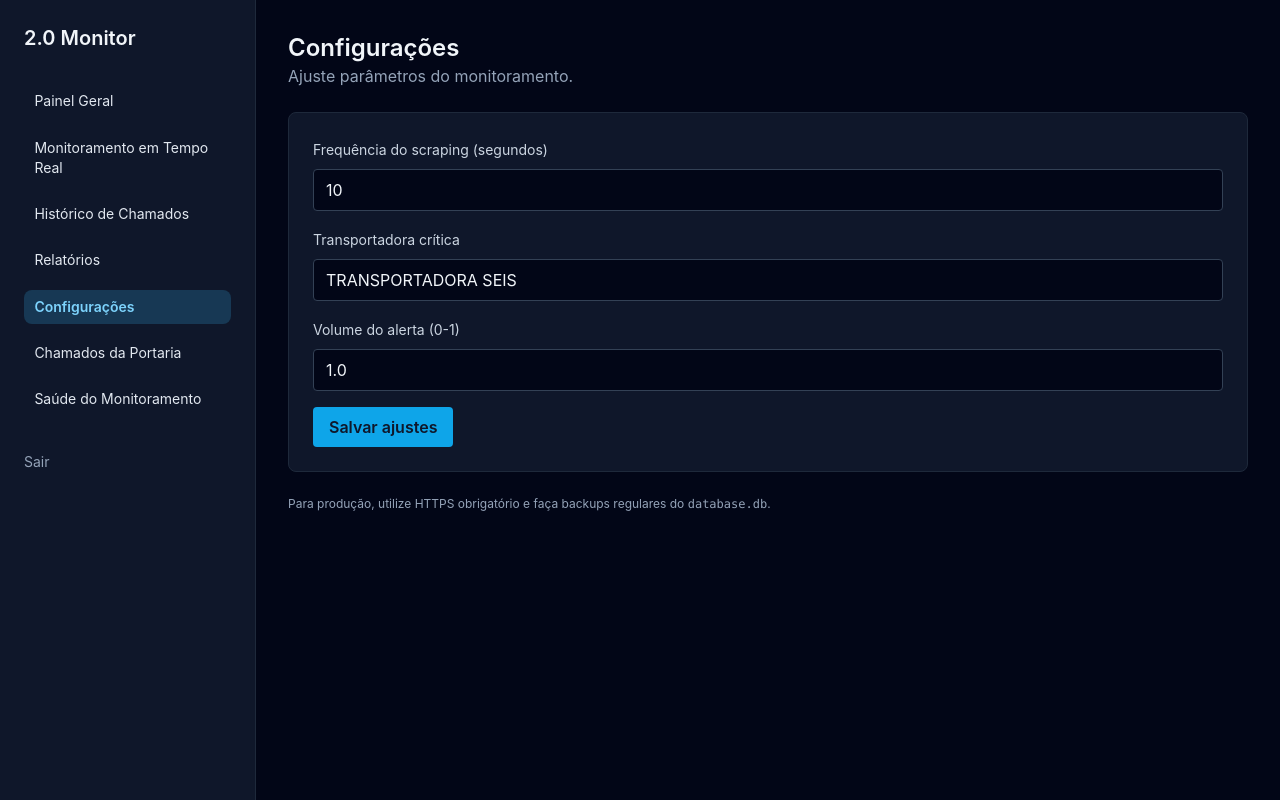
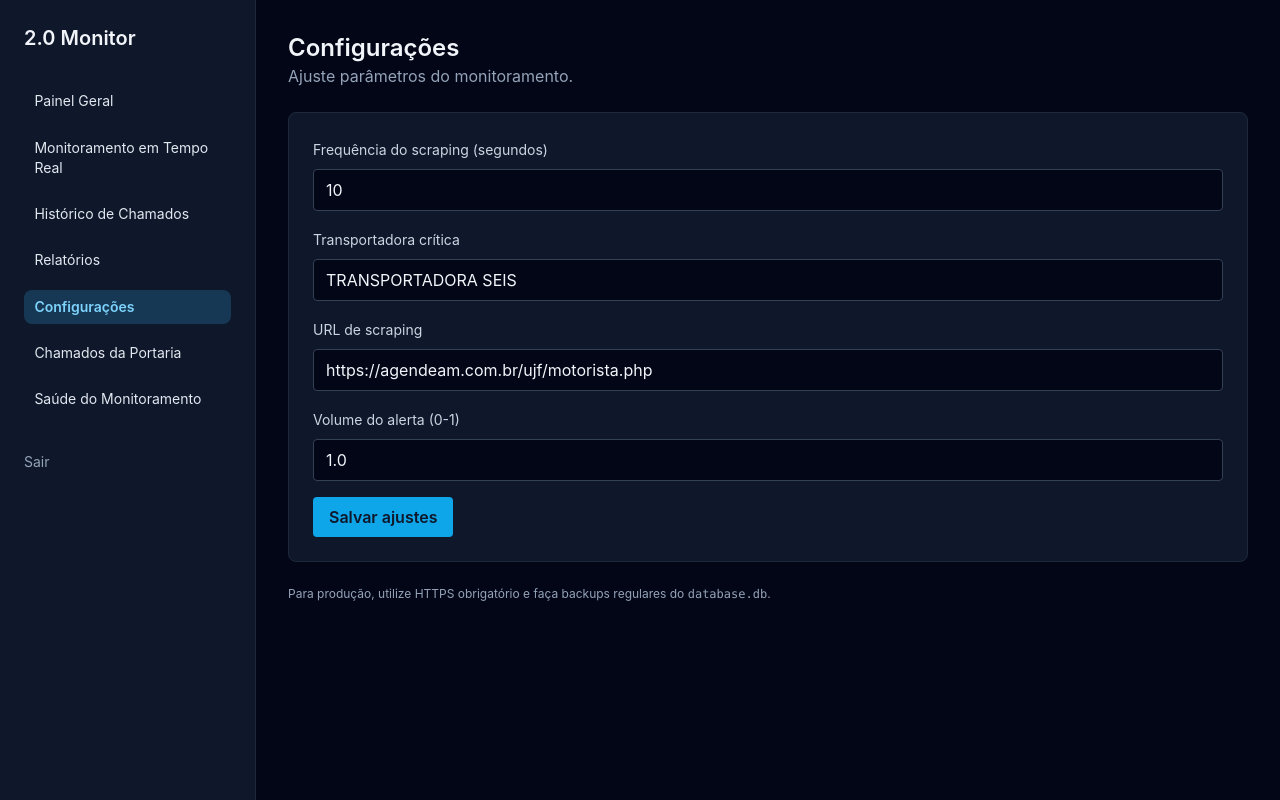
Before and after one commit to papailindonet-eng/2.0MONITOR, a Flask app: page /configuracoes in a window 1280 px wide. Run offline with Flask 3, Linux system fonts and the light colour scheme; the visitor is signed in with stand-in values (Sample User, id 1); data comes from the database, SQL or seed files in the repository; some libraries are stand-ins or nearby versions.

Commit message:
Add resilient scraping fallback and configurable source URL

```diff
--- a/app.py
+++ b/app.py
@@ -11,6 +11,8 @@ from pathlib import Path
 from functools import wraps
 
 import requests
+from requests.adapters import HTTPAdapter
+from urllib3.util.retry import Retry
 from bs4 import BeautifulSoup
 from fpdf import FPDF
 from flask import (
@@ -35,6 +37,7 @@ DEFAULT_SETTINGS = {
     "scrape_interval": "10",
     "alert_transportadora": "TRANSPORTADORA SEIS",
     "alert_volume": "1.0",
+    "scrape_url": "https://agendeam.com.br/ujf/motorista.php",
 }
 
 app = Flask(__name__)
@@ -55,6 +58,24 @@ scrape_status = {
     "response_time_ms": None,
     "online": False,
 }
+
+
+def build_http_session() -> requests.Session:
+    session = requests.Session()
+    retry = Retry(
+        total=3,
+        connect=3,
+        read=3,
+        backoff_factor=1,
+        status_forcelist=[429, 500, 502, 503, 504],
+        allowed_methods=["GET"],
+    )
+    adapter = HTTPAdapter(max_retries=retry)
+    session.mount("http://", adapter)
+    session.mount("https://", adapter)
+    return session
+
+
 
 
 def get_db_connection():
@@ -246,18 +267,42 @@ def cleanup_invalid_vehicles(conn):
         logger.info("Removidos %s registros duplicados por placa", len(duplicated_ids))
 
 
+def parse_from_json_like_payload(payload: str):
+    vehicles = []
+    pattern = re.compile(
+        r'placa["\']?\s*[:=]\s*["\'](?P<placa>[^"\']+)["\'].*?'
+        r'transportadora["\']?\s*[:=]\s*["\'](?P<transportadora>[^"\']+)["\'].*?'
+        r'status(?:_atual)?["\']?\s*[:=]\s*["\'](?P<status>[^"\']+)["\']',
+        re.IGNORECASE | re.DOTALL,
+    )
+    for match in pattern.finditer(payload):
+        placa = normalize_text(match.group('placa')).upper()
+        if not is_plate(placa):
+            continue
+        vehicles.append({
+            'placa': placa,
+            'transportadora': normalize_text(match.group('transportadora')) or 'NÃO INFORMADA',
+            'status': normalize_text(match.group('status')) or 'NÃO INFORMADO',
+        })
+    return vehicles
+
+
 def scrape_target():
-    url = "https://agendeam.com.br/ujf/motorista.php"
-    response = requests.get(
+    url = get_setting("scrape_url") or DEFAULT_SETTINGS["scrape_url"]
+    session = build_http_session()
+    response = session.get(
         url,
-        timeout=20,
+        timeout=25,
         headers={
             "User-Agent": "Mozilla/5.0 (Windows NT 10.0; Win64; x64) AppleWebKit/537.36 Chrome/122 Safari/537.36",
             "Accept-Language": "pt-BR,pt;q=0.9,en-US;q=0.8,en;q=0.7",
+            "Cache-Control": "no-cache",
+            "Pragma": "no-cache",
         },
     )
     response.raise_for_status()
-    soup = BeautifulSoup(response.text, "html.parser")
+    html = response.text
+    soup = BeautifulSoup(html, "html.parser")
     rows = soup.find_all("tr")
     vehicles = []
     for row in rows:
@@ -269,7 +314,15 @@ def scrape_target():
         if not vehicle:
             continue
         vehicles.append(vehicle)
-    return vehicles
+
+    if not vehicles:
+        vehicles = parse_from_json_like_payload(html)
+
+    dedup = {}
+    for item in vehicles:
+        dedup[item["placa"]] = item
+    logger.info("Scraping URL %s retornou %s veículos", url, len(dedup))
+    return list(dedup.values())
 
 
 def upsert_vehicle(conn, vehicle):
@@ -467,6 +520,7 @@ def configuracoes():
         scrape_interval = request.form.get("scrape_interval", "10").strip()
         alert_transportadora = request.form.get("alert_transportadora", "").strip()
         alert_volume = request.form.get("alert_volume", "1.0").strip()
+        scrape_url = request.form.get("scrape_url", DEFAULT_SETTINGS["scrape_url"]).strip()
 
         try:
             interval_value = float(scrape_interval)
@@ -484,12 +538,14 @@ def configuracoes():
         set_setting("scrape_interval", str(interval_value))
         set_setting("alert_transportadora", alert_transportadora or DEFAULT_SETTINGS["alert_transportadora"])
         set_setting("alert_volume", str(volume_value))
+        set_setting("scrape_url", scrape_url or DEFAULT_SETTINGS["scrape_url"])
         flash("Configurações atualizadas.", "success")
         return redirect(url_for("configuracoes"))
     settings = {
         "scrape_interval": get_setting("scrape_interval"),
         "alert_transportadora": get_setting("alert_transportadora"),
         "alert_volume": get_setting("alert_volume"),
+        "scrape_url": get_setting("scrape_url"),
     }
     return render_template("configuracoes.html", settings=settings)
 
--- a/templates/configuracoes.html
+++ b/templates/configuracoes.html
@@ -42,6 +42,15 @@
         />
       </div>
       <div>
+        <label class="text-sm text-slate-300">URL de scraping</label>
+        <input
+          type="url"
+          name="scrape_url"
+          value="{{ settings.scrape_url }}"
+          class="mt-2 w-full bg-slate-950 border border-slate-700 rounded px-3 py-2"
+        />
+      </div>
+      <div>
         <label class="text-sm text-slate-300">Volume do alerta (0-1)</label>
         <input
           type="number"
```
Also changed, not shown: README.md.
